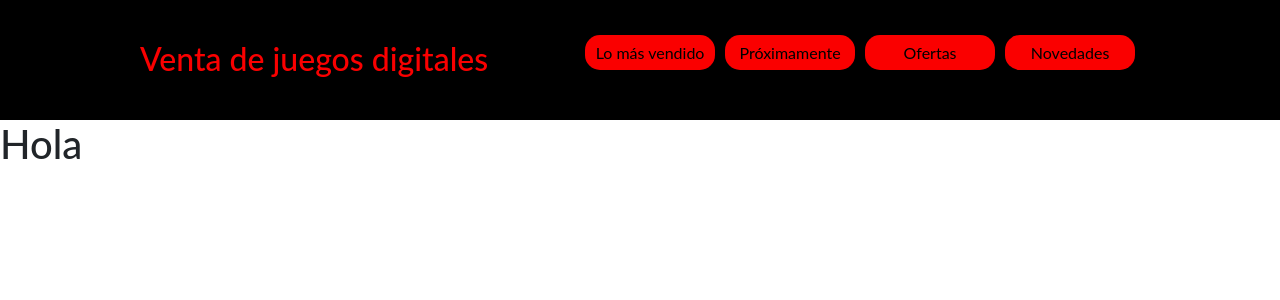
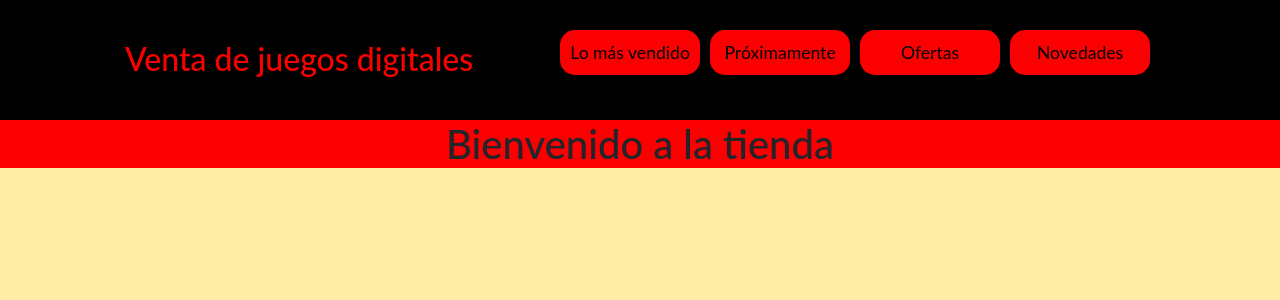
Before and after one commit to Pitdog192/React-JS, a React (Create React App) app: page / in a window 1280 px wide. Shown: the top 300 px of the page. Built offline with nearby package versions, Linux system fonts and the light colour scheme; the HTML template or start-up script is replaced by a standard one; a web font is replaced by a local one.

Commit message:
Tercer entregable, landing page

```diff
--- a/public/index.html
+++ b/public/index.html
@@ -29,10 +29,10 @@
       work correctly both with client-side routing and a non-root public URL.
       Learn how to configure a non-root public URL by running `npm run build`.
     -->
-    <title>Nombre aún no definido</title>
+    <title>Tienda Digital de VideoJuegos</title>
   </head>
   <body>
-    <noscript>You need to enable JavaScript to run this app. Hola ashi</noscript>
+    <noscript>You need to enable JavaScript to run this app.</noscript>
     <div id="root"></div>
     <!--
       This HTML file is a template.
--- a/src/App.js
+++ b/src/App.js
@@ -6,7 +6,7 @@ function App() {
   return (
     <>
     <NavBar />
-    <ItemListContainer />
+    <ItemListContainer greeting="Bienvenido a la tienda" />
     </>
   );
 }
--- a/src/Estilos/App.scss
+++ b/src/Estilos/App.scss
@@ -1,4 +1,5 @@
 @import '../components/NavBar/navBar';
+@import '../components/ItemListContainer/ItemListContainer';
 
 *{
     margin: 0;
--- /dev/null
+++ b/src/Estilos/_variables.scss
@@ -0,0 +1,2 @@
+$height-header: 120px;
+$red: rgb(250,0,0);
--- a/src/components/ItemListContainer/ItemListContainer.js
+++ b/src/components/ItemListContainer/ItemListContainer.js
@@ -1,7 +1,9 @@
-const ItemListContainer = () => {
+const ItemListContainer = ({greeting}) => {
     return (
-        <h1>Hola</h1>
+        <div className="contenedorPrincipal">
+            <h1 className="titulo"> {greeting} </h1>
+        </div>
     )
 }
 
-export default ItemListContainer
+export default ItemListContainer;
--- a/src/components/ItemListContainer/_ItemListContainer.scss
+++ b/src/components/ItemListContainer/_ItemListContainer.scss
@@ -0,0 +1,10 @@
+@import '../../Estilos/variables';
+
+.contenedorPrincipal{
+    height: calc(100vh - $height-header);
+    background-color: rgb(255, 238, 164);
+    .titulo{
+        background-color: $red;
+        text-align: center;
+    }
+}
--- a/src/components/NavBar/_navBar.scss
+++ b/src/components/NavBar/_navBar.scss
@@ -1,10 +1,8 @@
-//VARIABLES
-$red : rgb(250,0,0);
-
+@import '../../Estilos/variables';
 
 .navBar{
     width: 100vw;
-    height: 120px;
+    height: $height-header;
     display: flex;
     flex-direction: row;
     justify-content: space-around;
@@ -17,6 +15,9 @@ $red : rgb(250,0,0);
         padding: 25px;
         font-size: 3em;
         margin: 10px 0px;
+        &:hover{
+            transform: scale(1.2);
+        }
     }
     .tituloNav {
         color: $red;
@@ -36,9 +37,9 @@ $red : rgb(250,0,0);
                 margin: 10px 5px;
                 color: white;
                 background-color: $red;
-                width: 130px;
-                height: 35px;
-                line-height: 35px;
+                width: 140px;
+                height: 45px;
+                line-height: 45px;
                 border-radius: 15px;
                 &:hover{
                     background-color: #F0A924;
@@ -46,6 +47,7 @@ $red : rgb(250,0,0);
                     text-decoration: underline;
                 }
                 a{
+                    font-size: 1.1em;
                     text-decoration: none;
                     color: black;
                     display: block;
```
